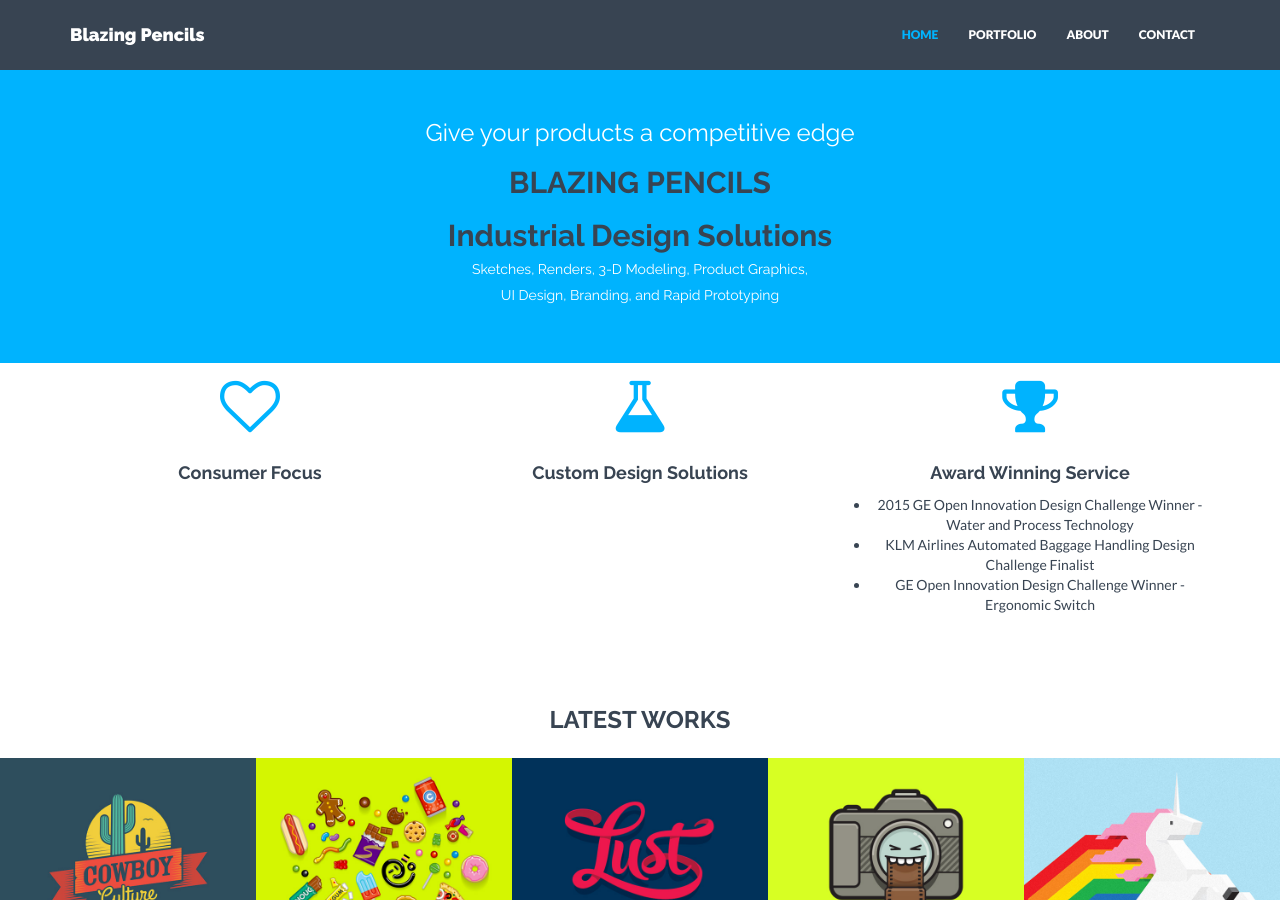
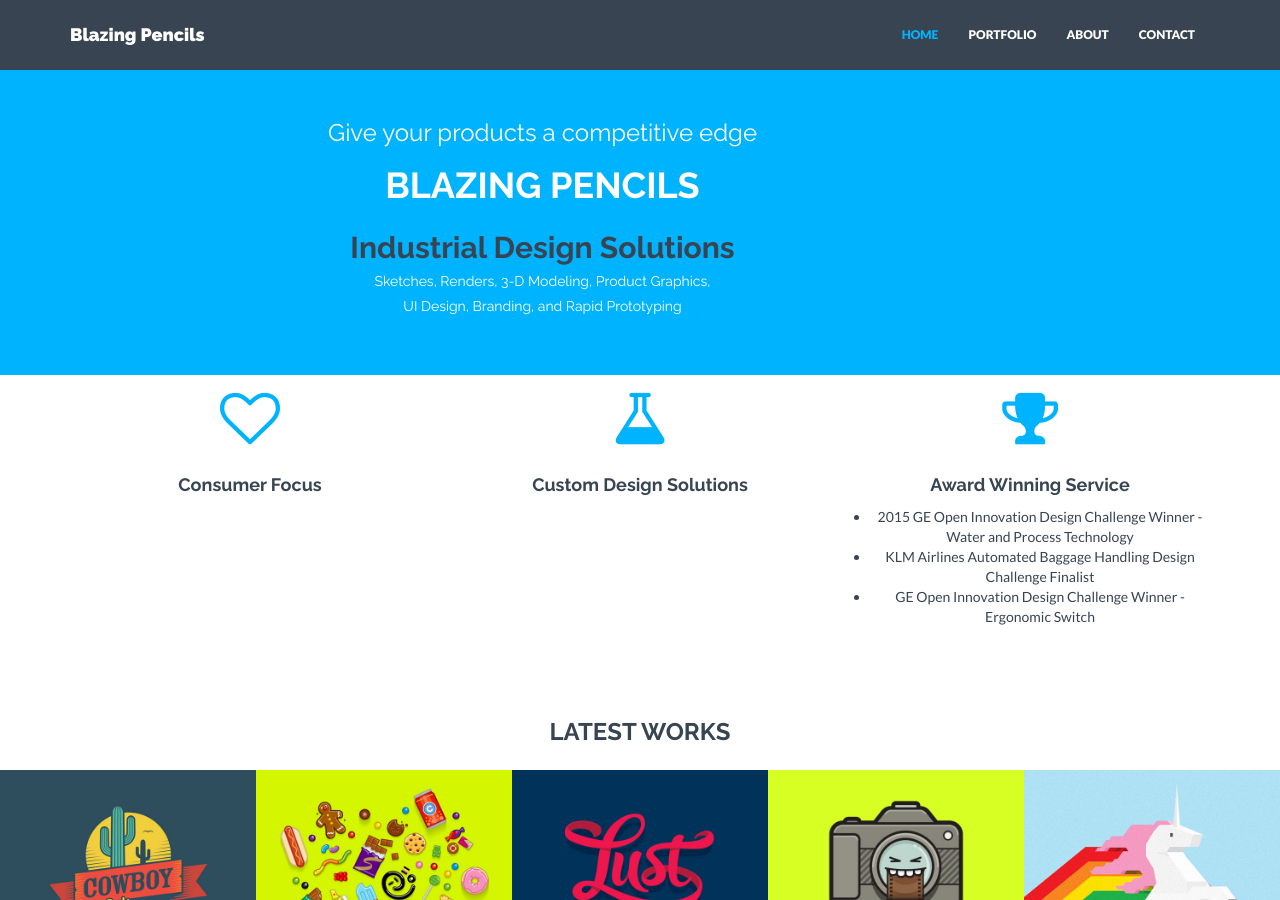
Before and after one commit to blazingpencils/blazingpencils.github.io, a Jekyll site: the page built from index.html, in a window 1280 px wide and 900 px high. Built offline with Jekyll 4.4.1, drawn with Linux system fonts in a browser that asks for light colours; nearby versions of some CDN libraries; library files that are not in the unit come from our copies.

Commit message:
Update header.html

```diff
--- a/_includes/header.html
+++ b/_includes/header.html
@@ -1,9 +1,9 @@
 <div id="headerwrap">
     <div class="container">
         <div class="row">
-            <div class="col-lg-8 col-lg-offset-2">
+            <div class="col-lg-8 col-lg-offset-1">
                 <h3>Give your products a competitive edge</h3>
-                <h2>BLAZING PENCILS</h2>
+                <h1>BLAZING PENCILS</h1>
                 <h2>Industrial Design Solutions</h2>
                 <h5>Sketches, Renders, 3-D Modeling, Product Graphics,</h5>
                 <h5>UI Design, Branding, and Rapid Prototyping</h5>
```
